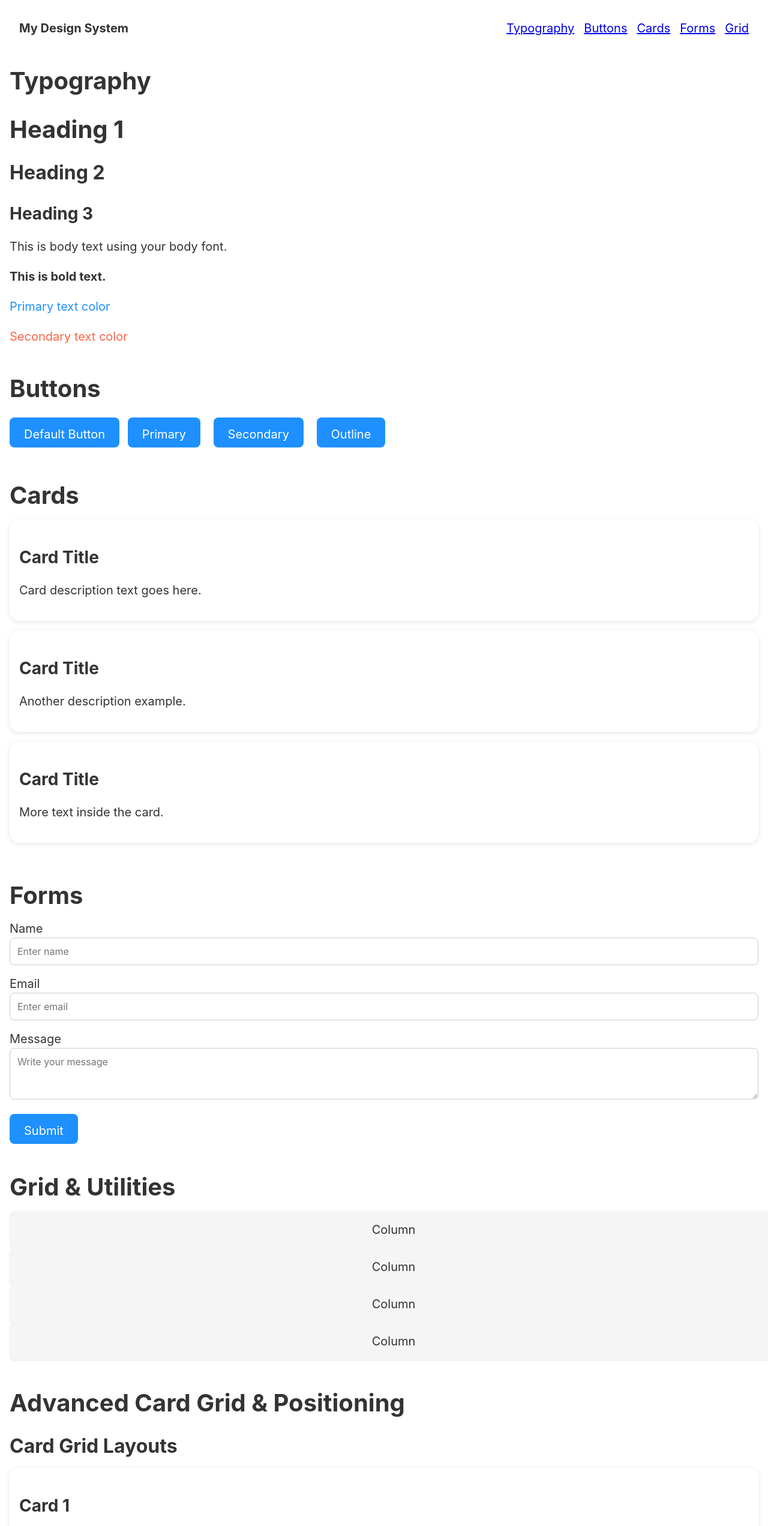
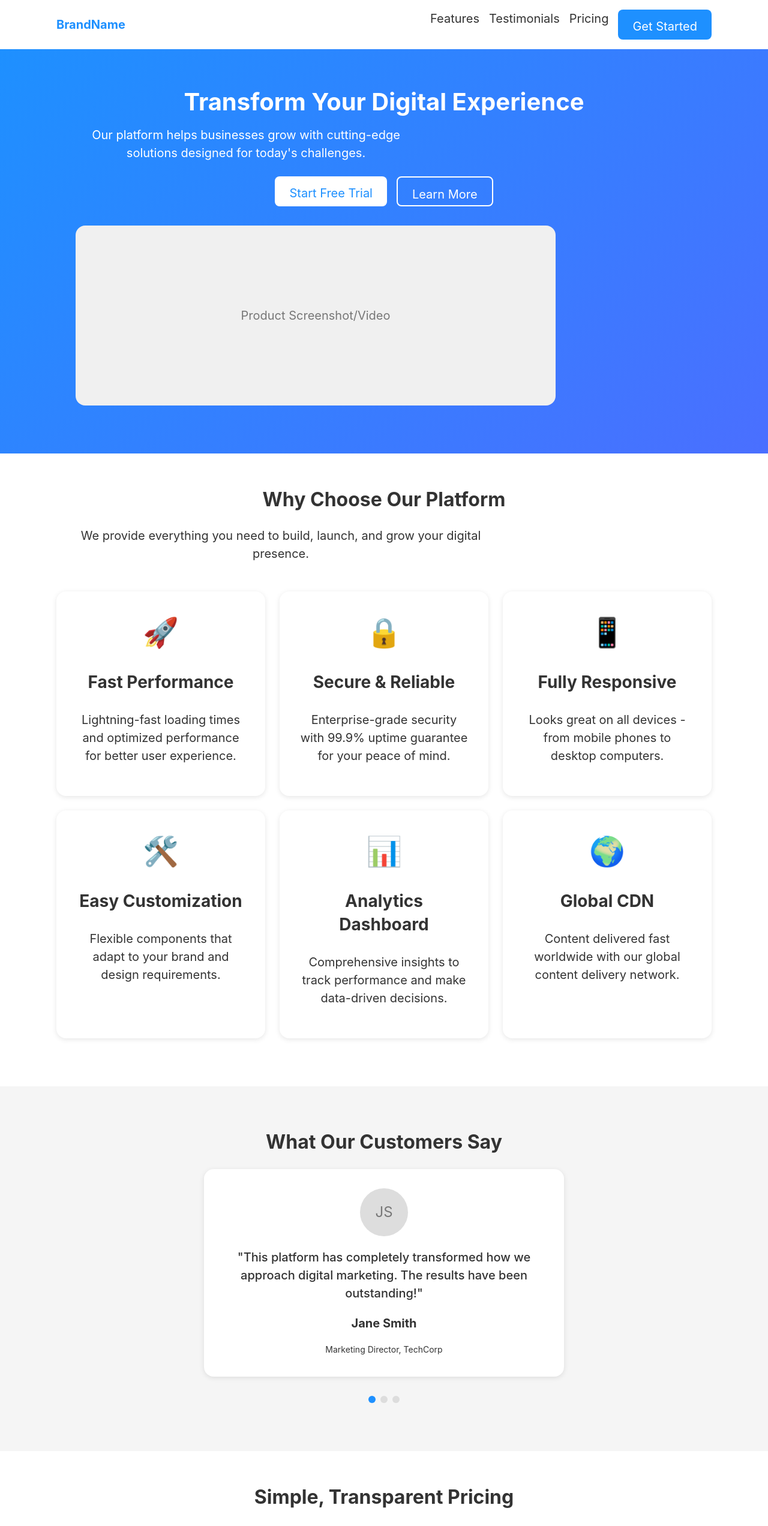
Before and after one commit to mdakbarhossain1/basic-css-guide-line-, a plain HTML site: page index.html in a window 1280 px wide. Shown: the top 2544 px of the page at 60% size. Drawn offline with Linux system fonts and the light colour scheme.

Commit message:
update ui

```diff
--- a/index.html
+++ b/index.html
@@ -4,214 +4,315 @@
 <head>
     <meta charset="UTF-8">
     <meta name="viewport" content="width=device-width, initial-scale=1.0">
-    <title>Responsive Design System Demo</title>
-    <link rel="stylesheet" href="design-system.css"> <!-- your master CSS -->
+    <title>Modern Landing Page</title>
+    <link rel="stylesheet" href="design-system.css">
     <style>
-        body {
-            margin: 0;
+        /* Additional styles specific to this landing page */
+        .hero {
+            background: linear-gradient(135deg, var(--color-primary), #4a6fff);
+            color: white;
+            padding: var(--space-xxl) 0;
+            text-align: center;
         }
 
-        section {
-            margin-bottom: 48px;
+        .feature-grid {
+            display: grid;
+            grid-template-columns: 1fr;
+            gap: var(--space-lg);
+            margin: var(--space-xxl) 0;
         }
 
-        h1,
-        h2,
-        h3 {
-            margin-bottom: 16px;
+        .feature-card {
+            text-align: center;
+            padding: var(--space-xl);
         }
 
-        .demo-card {
-            margin-bottom: 16px;
+        .feature-icon {
+            font-size: 48px;
+            margin-bottom: var(--space-md);
+            color: var(--color-primary);
         }
 
-        .bg-neutral {
+        .testimonial {
             background-color: var(--color-neutral);
+            padding: var(--space-xxl) 0;
         }
 
-        .navbar a {
-            display: inline-block;
-            margin-left: var(--space-md);
+        .testimonial-card {
+            max-width: 600px;
+            margin: 0 auto;
+            text-align: center;
         }
 
-        @media(max-width:600px) {
-            .navbar a {
-                display: block;
-                margin: 8px 0;
+        .avatar {
+            width: 80px;
+            height: 80px;
+            border-radius: 50%;
+            margin: 0 auto var(--space-md);
+            background-color: #ddd;
+            display: flex;
+            align-items: center;
+            justify-content: center;
+            font-size: 24px;
+            color: #777;
+        }
+
+        .cta-section {
+            background-color: var(--color-primary);
+            color: white;
+            padding: var(--space-xxl) 0;
+            text-align: center;
+        }
+
+        footer {
+            background-color: #333;
+            color: white;
+            padding: var(--space-xl) 0;
+            text-align: center;
+        }
+
+        .footer-links {
+            display: flex;
+            justify-content: center;
+            gap: var(--space-lg);
+            margin: var(--space-md) 0;
+        }
+
+        .footer-links a {
+            color: white;
+            text-decoration: none;
+        }
+
+        .footer-links a:hover {
+            text-decoration: underline;
+        }
+
+        /* Tablet styles */
+        @media (min-width: 601px) {
+            .feature-grid {
+                grid-template-columns: repeat(2, 1fr);
+            }
+        }
+
+        /* Desktop styles */
+        @media (min-width: 1025px) {
+            .feature-grid {
+                grid-template-columns: repeat(3, 1fr);
             }
         }
     </style>
 </head>
 
-<body class="p-md">
-
-    <!-- NAVBAR -->
-    <nav class="navbar flex flex-wrap justify-between align-center p-md bg-primary text-neutral rounded">
-        <div class="navbar-brand font-bold">My Design System</div>
-        <div class="navbar-links flex flex-wrap">
-            <a href="#typography">Typography</a>
-            <a href="#buttons">Buttons</a>
-            <a href="#cards">Cards</a>
-            <a href="#forms">Forms</a>
-            <a href="#grid">Grid</a>
-        </div>
+<body>
+    <!-- Header -->
+    <header class="p-md">
+        <div class="container">
+            <div class="flex justify-between align-center">
+                <div class="font-bold text-primary" style="font-size: var(--fs-h3-mobile);">BrandName</div>
+                <nav>
+                    <ul class="flex" style="gap: var(--space-md); list-style: none; padding: 0; margin: 0;">
+                        <li><a href="#features" style="text-decoration: none; color: var(--color-text);">Features</a>
+                        </li>
+                        <li><a href="#testimonials"
+                                style="text-decoration: none; color: var(--color-text);">Testimonials</a></li>
+                        <li><a href="#pricing" style="text-decoration: none; color: var(--color-text);">Pricing</a></li>
+                        <li><button style="background-color: var(--color-primary); color: white;">Get Started</button>
+                        </li>
+                    </ul>
                 </nav>
-
-    <!-- TYPOGRAPHY -->
-    <section id="typography">
-        <h1>Typography</h1>
-        <h1>Heading 1</h1>
-        <h2>Heading 2</h2>
-        <h3>Heading 3</h3>
-        <p class="font-regular">This is body text using your body font.</p>
-        <p class="font-bold">This is bold text.</p>
-        <p class="text-primary">Primary text color</p>
-        <p class="text-secondary">Secondary text color</p>
-    </section>
-
-    <!-- BUTTONS -->
-    <section id="buttons">
-        <h1>Buttons</h1>
-        <button>Default Button</button>
-        <button class="btn-primary m-xs">Primary</button>
-        <button class="btn-secondary m-xs">Secondary</button>
-        <button class="btn-outline m-xs">Outline</button>
-    </section>
-
-    <!-- CARDS -->
-    <section id="cards">
-        <h1>Cards</h1>
-        <div class="row">
-            <div class="col-12 col-6 col-4 demo-card">
-                <div class="card shadow-md p-md">
-                    <h3>Card Title</h3>
-                    <p>Card description text goes here.</p>
             </div>
         </div>
-            <div class="col-12 col-6 col-4 demo-card">
-                <div class="card shadow-md p-md">
-                    <h3>Card Title</h3>
-                    <p>Another description example.</p>
+    </header>
+
+    <!-- Hero Section -->
+    <section class="hero">
+        <div class="container">
+            <h1 class="m-md">Transform Your Digital Experience</h1>
+            <p class="m-md" style="max-width: 600px; margin-left: auto; margin-right: auto;">
+                Our platform helps businesses grow with cutting-edge solutions designed for today's challenges.
+            </p>
+            <div class="m-lg" style="display: flex; gap: var(--space-md); justify-content: center; flex-wrap: wrap;">
+                <button style="background-color: white; color: var(--color-primary);">Start Free Trial</button>
+                <button style="background-color: transparent; border: 2px solid white;">Learn More</button>
             </div>
-            </div>
-            <div class="col-12 col-6 col-4 demo-card">
-                <div class="card shadow-md p-md">
-                    <h3>Card Title</h3>
-                    <p>More text inside the card.</p>
+            <div class="m-xl" style="max-width: 800px; margin: 0 auto;">
+                <div
+                    style="background-color: #f0f0f0; height: 300px; border-radius: var(--card-radius-desktop); display: flex; align-items: center; justify-content: center; color: #777;">
+                    Product Screenshot/Video
                 </div>
             </div>
         </div>
     </section>
 
-    <!-- FORMS -->
-    <section id="forms">
-        <h1>Forms</h1>
-        <form>
-            <div class="form-group">
-                <label>Name</label>
-                <input type="text" placeholder="Enter name">
+    <!-- Features Section -->
+    <section id="features" class="p-xl">
+        <div class="container">
+            <h2 class="text-center m-lg">Why Choose Our Platform</h2>
+            <p class="text-center m-lg" style="max-width: 700px; margin-left: auto; margin-right: auto;">
+                We provide everything you need to build, launch, and grow your digital presence.
+            </p>
+
+            <div class="feature-grid">
+                <div class="card feature-card">
+                    <div class="feature-icon">🚀</div>
+                    <h3>Fast Performance</h3>
+                    <p>Lightning-fast loading times and optimized performance for better user experience.</p>
                 </div>
-            <div class="form-group">
-                <label>Email</label>
-                <input type="email" placeholder="Enter email">
+
+                <div class="card feature-card">
+                    <div class="feature-icon">🔒</div>
+                    <h3>Secure & Reliable</h3>
+                    <p>Enterprise-grade security with 99.9% uptime guarantee for your peace of mind.</p>
                 </div>
-            <div class="form-group">
-                <label>Message</label>
-                <textarea rows="3" placeholder="Write your message"></textarea>
+
+                <div class="card feature-card">
+                    <div class="feature-icon">📱</div>
+                    <h3>Fully Responsive</h3>
+                    <p>Looks great on all devices - from mobile phones to desktop computers.</p>
                 </div>
-            <button class="btn-primary">Submit</button>
-        </form>
-    </section>
 
-    <!-- GRID & UTILITIES -->
-    <section id="grid">
-        <h1>Grid & Utilities</h1>
-        <div class="row">
-            <div class="col-12 col-6 col-4 p-md text-center bg-neutral rounded shadow-sm">Column</div>
-            <div class="col-12 col-6 col-4 p-md text-center bg-neutral rounded shadow-sm">Column</div>
-            <div class="col-12 col-6 col-4 p-md text-center bg-neutral rounded shadow-sm">Column</div>
-            <div class="col-12 col-6 col-4 p-md text-center bg-neutral rounded shadow-sm">Column</div>
+                <div class="card feature-card">
+                    <div class="feature-icon">🛠️</div>
+                    <h3>Easy Customization</h3>
+                    <p>Flexible components that adapt to your brand and design requirements.</p>
+                </div>
+
+                <div class="card feature-card">
+                    <div class="feature-icon">📊</div>
+                    <h3>Analytics Dashboard</h3>
+                    <p>Comprehensive insights to track performance and make data-driven decisions.</p>
+                </div>
+
+                <div class="card feature-card">
+                    <div class="feature-icon">🌍</div>
+                    <h3>Global CDN</h3>
+                    <p>Content delivered fast worldwide with our global content delivery network.</p>
+                </div>
+            </div>
         </div>
     </section>
 
-    <!-- ADVANCED CARD GRID & POSITIONING -->
-    <section id="advanced-grid">
-        <h1>Advanced Card Grid & Positioning</h1>
+    <!-- Testimonials Section -->
+    <section id="testimonials" class="testimonial">
+        <div class="container">
+            <h2 class="text-center m-lg">What Our Customers Say</h2>
 
-        <h2>Card Grid Layouts</h2>
-        <div class="row">
-            <div class="col-12 col-6 col-4 col-3 demo-card">
-                <div class="card shadow-md p-md">
-                    <h3>Card 1</h3>
-                    <p>Simple card layout.</p>
+            <div class="testimonial-card card">
+                <div class="avatar">JS</div>
+                <p class="font-medium">"This platform has completely transformed how we approach digital marketing. The
+                    results have been outstanding!"</p>
+                <h4 class="m-sm">Jane Smith</h4>
+                <small>Marketing Director, TechCorp</small>
+            </div>
+
+            <div class="flex justify-center m-xl" style="gap: var(--space-xs);">
+                <div style="width: 12px; height: 12px; border-radius: 50%; background-color: var(--color-primary);">
+                </div>
+                <div style="width: 12px; height: 12px; border-radius: 50%; background-color: #ddd;"></div>
+                <div style="width: 12px; height: 12px; border-radius: 50%; background-color: #ddd;"></div>
             </div>
         </div>
-            <div class="col-12 col-6 col-4 col-3 demo-card">
-                <div class="card shadow-md p-md">
-                    <h3>Card 2</h3>
-                    <p>Responsive columns automatically adjust.</p>
+    </section>
+
+    <!-- Pricing Section -->
+    <section id="pricing" class="p-xl">
+        <div class="container">
+            <h2 class="text-center m-lg">Simple, Transparent Pricing</h2>
+            <p class="text-center m-lg" style="max-width: 700px; margin-left: auto; margin-right: auto;">
+                Choose the plan that works best for your business needs.
+            </p>
+
+            <div class="row">
+                <div class="col">
+                    <div class="card text-center" style="height: 100%;">
+                        <h3>Starter</h3>
+                        <div class="m-md">
+                            <span style="font-size: var(--fs-h1-mobile); font-weight: bold;">$29</span>
+                            <span>/month</span>
+                        </div>
+                        <ul style="text-align: left; padding-left: var(--space-lg);">
+                            <li class="m-sm">Up to 5 users</li>
+                            <li class="m-sm">Basic analytics</li>
+                            <li class="m-sm">Email support</li>
+                            <li class="m-sm">5GB storage</li>
+                        </ul>
+                        <button class="m-md" style="width: 100%;">Get Started</button>
                     </div>
                 </div>
-            <div class="col-12 col-6 col-4 col-3 demo-card">
-                <div class="card shadow-md p-md">
-                    <h3>Card 3</h3>
-                    <p>Resize window to see responsiveness.</p>
+
+                <div class="col">
+                    <div class="card text-center" style="height: 100%; border: 2px solid var(--color-primary);">
+                        <div
+                            style="background-color: var(--color-primary); color: white; padding: var(--space-sm); margin: -var(--space-md) -var(--space-md) var(--space-md); border-radius: var(--card-radius-mobile) var(--card-radius-mobile) 0 0;">
+                            Most Popular
+                        </div>
+                        <h3>Professional</h3>
+                        <div class="m-md">
+                            <span style="font-size: var(--fs-h1-mobile); font-weight: bold;">$79</span>
+                            <span>/month</span>
+                        </div>
+                        <ul style="text-align: left; padding-left: var(--space-lg);">
+                            <li class="m-sm">Up to 20 users</li>
+                            <li class="m-sm">Advanced analytics</li>
+                            <li class="m-sm">Priority support</li>
+                            <li class="m-sm">50GB storage</li>
+                        </ul>
+                        <button class="m-md" style="width: 100%; background-color: var(--color-primary);">Get
+                            Started</button>
                     </div>
                 </div>
-            <div class="col-12 col-6 col-4 col-3 demo-card">
-                <div class="card shadow-md p-md">
-                    <h3>Card 4</h3>
-                    <p>Flexible grid using your system.</p>
+
+                <div class="col">
+                    <div class="card text-center" style="height: 100%;">
+                        <h3>Enterprise</h3>
+                        <div class="m-md">
+                            <span style="font-size: var(--fs-h1-mobile); font-weight: bold;">$199</span>
+                            <span>/month</span>
+                        </div>
+                        <ul style="text-align: left; padding-left: var(--space-lg);">
+                            <li class="m-sm">Unlimited users</li>
+                            <li class="m-sm">Custom analytics</li>
+                            <li class="m-sm">24/7 dedicated support</li>
+                            <li class="m-sm">Unlimited storage</li>
+                        </ul>
+                        <button class="m-md" style="width: 100%;">Contact Sales</button>
                     </div>
                 </div>
             </div>
+        </div>
+    </section>
 
-        <h2 class="mt-lg">Card Overlay Example (Position)</h2>
-        <div class="card shadow-md p-md" style="position: relative; height: 200px;">
-            <img src="https://via.placeholder.com/400x200" alt="placeholder"
-                style="width: 100%; height: 100%; object-fit: cover; border-radius: var(--card-radius-mobile);">
-            <div
-                style="position: absolute; top: 16px; left: 16px; color: white; font-weight: 700; text-shadow: 1px 1px 4px rgba(0,0,0,0.7);">
-                Overlay Text
+    <!-- CTA Section -->
+    <section class="cta-section">
+        <div class="container">
+            <h2 class="m-md">Ready to Get Started?</h2>
+            <p class="m-md">Join thousands of satisfied customers today.</p>
+            <div class="m-lg" style="display: flex; gap: var(--space-md); justify-content: center; flex-wrap: wrap;">
+                <button style="background-color: white; color: var(--color-primary);">Start Free Trial</button>
+                <button style="background-color: transparent; border: 2px solid white;">Schedule a Demo</button>
             </div>
         </div>
+    </section>
 
-        <h2 class="mt-lg">Flex Alignment Examples</h2>
-        <div class="row">
-            <div class="col-6">
-                <div class="card flex justify-start align-center p-md shadow-sm mb-md">
-                    <div class="bg-primary text-neutral p-sm rounded">Start</div>
+    <!-- Footer -->
+    <footer>
+        <div class="container">
+            <div class="font-bold" style="font-size: var(--fs-h3-mobile);">BrandName</div>
+            <p class="m-sm">Building the future of digital experiences.</p>
+
+            <div class="footer-links">
+                <a href="#">About</a>
+                <a href="#">Features</a>
+                <a href="#">Pricing</a>
+                <a href="#">Blog</a>
+                <a href="#">Contact</a>
             </div>
-                <div class="card flex justify-center align-center p-md shadow-sm mb-md">
-                    <div class="bg-secondary text-neutral p-sm rounded">Center</div>
-                </div>
-                <div class="card flex justify-end align-center p-md shadow-sm">
-                    <div class="bg-primary text-neutral p-sm rounded">End</div>
+
+            <div class="m-md">
+                <small>© 2023 BrandName. All rights reserved.</small>
             </div>
         </div>
-            <div class="col-6">
-                <div class="card flex flex-col justify-between align-start p-md shadow-sm" style="height: 200px;">
-                    <div class="bg-secondary text-neutral p-sm rounded mb-sm">Top</div>
-                    <div class="bg-primary text-neutral p-sm rounded">Bottom</div>
-                </div>
-            </div>
-        </div>
-
-        <h2 class="mt-lg">Absolute Position Example</h2>
-        <div class="card shadow-md p-md" style="position: relative; height: 150px;">
-            <div
-                style="position: absolute; top: 8px; left: 8px; background-color: var(--color-primary); color: #fff; padding: 8px; border-radius: var(--card-radius-mobile);">
-                Top Left
-            </div>
-            <div
-                style="position: absolute; bottom: 8px; right: 8px; background-color: var(--color-secondary); color: #fff; padding: 8px; border-radius: var(--card-radius-mobile);">
-                Bottom Right
-            </div>
-        </div>
-
-    </section>
-
-
+    </footer>
 </body>
 
 </html>
```
Lines whose indentation alone changed are shown as unchanged.
